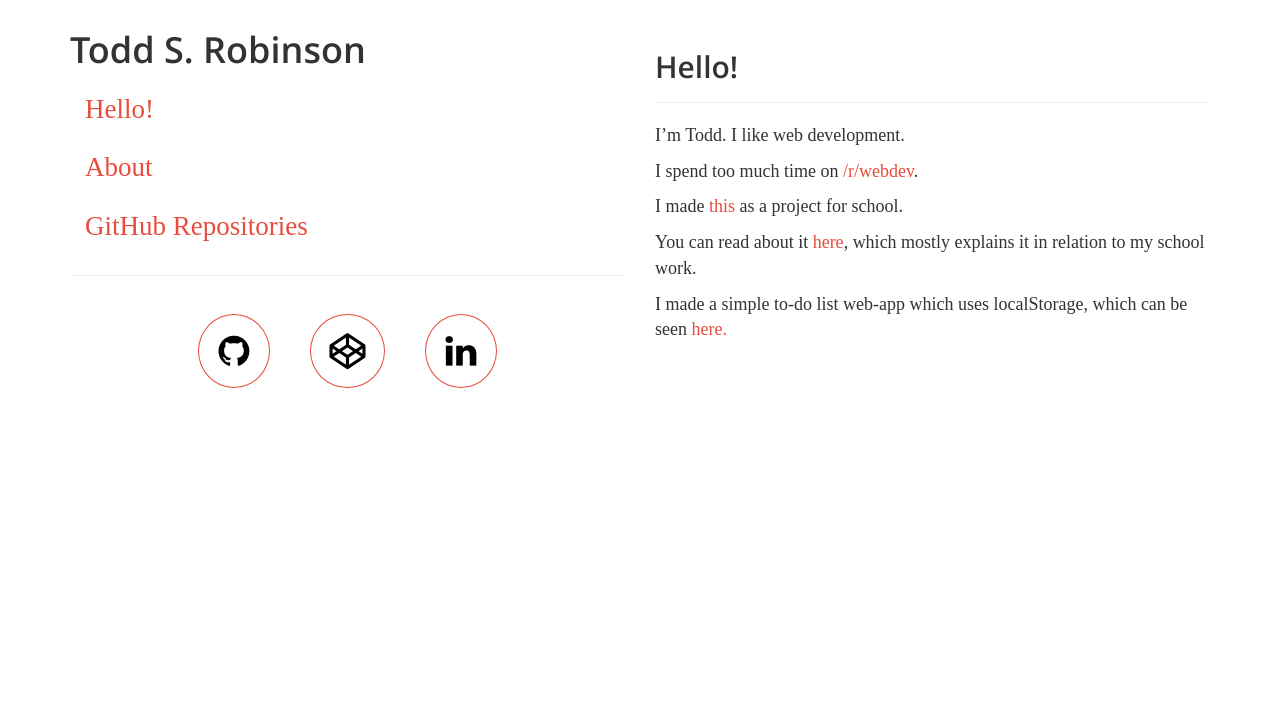
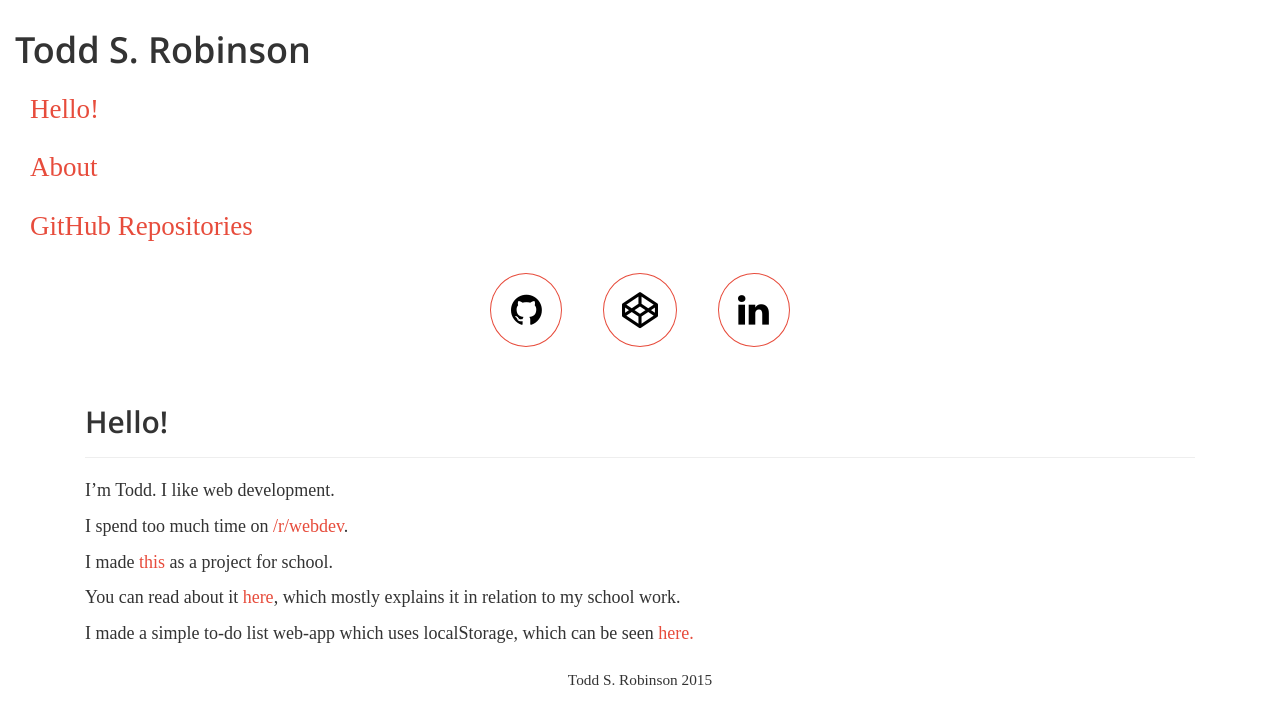
Before and after one commit to toddrobinson/toddrobinson.github.io, a website: page index.html in a window 1280 px wide. Drawn offline with nearby package versions, Linux system fonts and the light colour scheme; some packages are replaced by stand-ins of ours; no server answers; a script that the page names is missing; a web font is replaced by a local one.

Commit message:
Add jquery, jquery srollTo plugin. Change header col and contentpane col to 12 columns. Header full width. Add name at end

```diff
--- a/index.html
+++ b/index.html
@@ -8,36 +8,39 @@
   <link rel="stylesheet" href="https://maxcdn.bootstrapcdn.com/font-awesome/4.3.0/css/font-awesome.min.css">
   <link rel="stylesheet" href="css/bootstrap.min.css">
   <link rel="stylesheet" href="css/style.css">
+  <script src="https://ajax.googleapis.com/ajax/libs/jquery/2.1.4/jquery.min.js"></script>
+  <script src="//cdnjs.cloudflare.com/ajax/libs/jquery-scrollTo/2.1.0/jquery.scrollTo.min.js"></script>
   <!-- Angular -->
   <script src="https://code.angularjs.org/1.4.2/angular.min.js"></script>
   <!-- Angular Router -->
   <script src="https://code.angularjs.org/1.4.2/angular-route.min.js" ></script>
 </head>
 <body ng-app="trApp" id="toddRobinson">
-  <div class="container">
+  <div class="container-fluid">
     <div class="row">
 
-      <header class="col-md-6 col-sm-6 quickInfo">
+      <header class="col-md-12 col-sm-12 quickInfo">
         <h1>Todd S. Robinson</h1>
         <ul class="nav navs-stacked">
           <li><a href="#/">Hello!</a></li>
           <li><a href="#/about">About</a></li>
           <li><a href="#/repos">GitHub Repositories</a></li>
         </ul>
-        <hr>
         <section id="social">
           <a  href="http://github.com/ToddRobinson/"><i class="fa fa-github fa-2x"></i></a>
           <a  href="http://codepen.io/ToddSRobinson/"><i class="fa fa-codepen fa-2x"></i></a>
           <a  href="https://www.linkedin.com/in/toddsrobinson"><i class="fa fa-linkedin fa-2x"></i></a>
         </section>
+      </header>
+  </div>
+</div> <!-- End .container-fluid -->
 
+      <div class="container">
+        <main ng-view class="col-md-12 col-sm-12 contentPane">
 
-      </header>
-      <main ng-view class="col-md-6 col-sm-6 contentPane">
-
-      </main>
-    </div>
-</div>
+        </main>
+      </div>
+<p class="text-center"><small>Todd S. Robinson 2015</small></p>
 <!-- Modules -->
 <script src="js/app.js" ></script>
 
```
